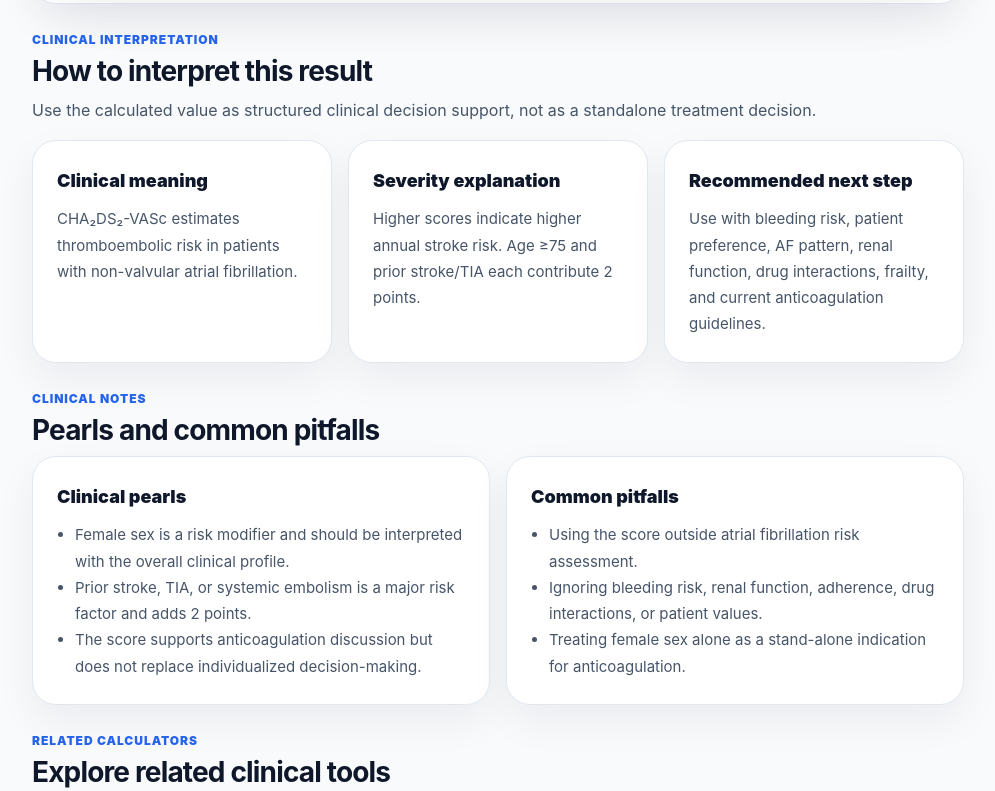
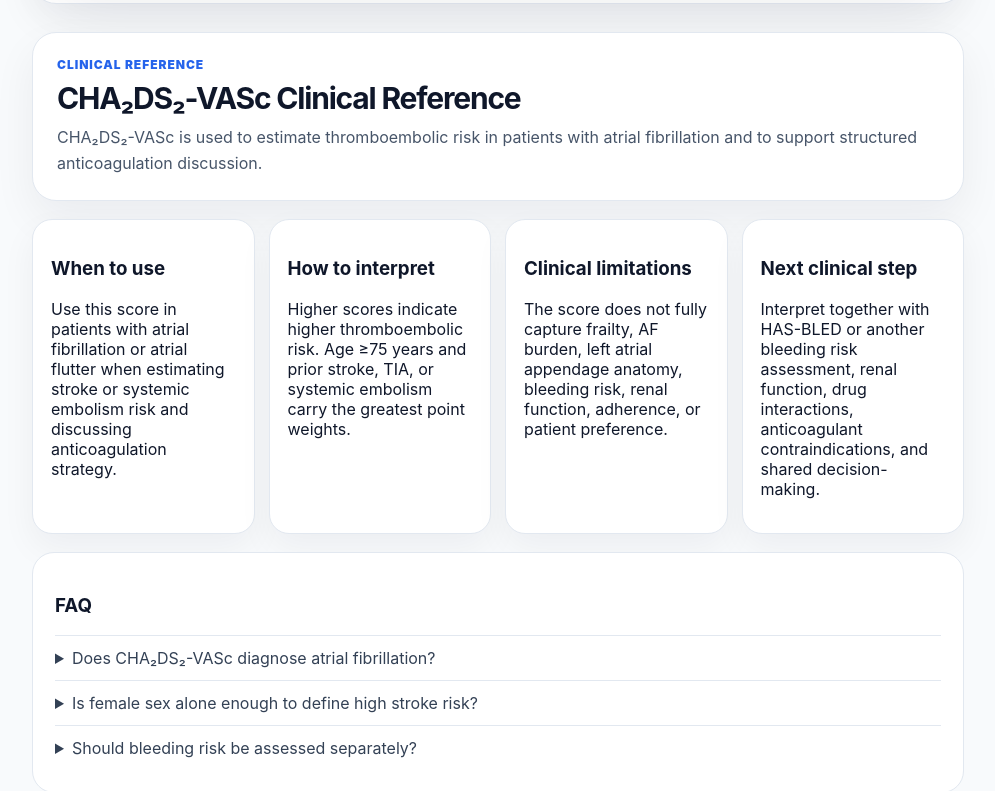
Before and after one commit to brsbyrm/meddoq, a Next.js app: page /calculators/cha2ds2-vasc in a window 1280 px wide. Shown: the part 1269-2060 px from the top of the page, without its empty margins (142-1137 px from the left). Built offline with nearby package versions, Linux system fonts and the light colour scheme.

Commit message:
Add dedicated CHA2DS2-VASc clinical reference content

```diff
--- a/app/calculators/cha2ds2-vasc/page.js
+++ b/app/calculators/cha2ds2-vasc/page.js
@@ -157,12 +157,138 @@ export default function Cha2ds2VascPage() {
         />
       </CalculatorPanel>
 
-      <CalculatorReferencePage content={content} />
+      <section style={styles.reference}>
+        <div style={styles.referenceHeader}>
+          <p style={styles.referenceKicker}>Clinical Reference</p>
+          <h2 style={styles.referenceTitle}>CHA₂DS₂-VASc Clinical Reference</h2>
+          <p style={styles.referenceIntro}>
+            CHA₂DS₂-VASc is used to estimate thromboembolic risk in patients with atrial fibrillation and to support structured anticoagulation discussion.
+          </p>
+        </div>
+
+        <div style={styles.referenceGrid}>
+          <article style={styles.referenceCard}>
+            <h3>When to use</h3>
+            <p>
+              Use this score in patients with atrial fibrillation or atrial flutter when estimating stroke or systemic embolism risk and discussing anticoagulation strategy.
+            </p>
+          </article>
+
+          <article style={styles.referenceCard}>
+            <h3>How to interpret</h3>
+            <p>
+              Higher scores indicate higher thromboembolic risk. Age ≥75 years and prior stroke, TIA, or systemic embolism carry the greatest point weights.
+            </p>
+          </article>
+
+          <article style={styles.referenceCard}>
+            <h3>Clinical limitations</h3>
+            <p>
+              The score does not fully capture frailty, AF burden, left atrial appendage anatomy, bleeding risk, renal function, adherence, or patient preference.
+            </p>
+          </article>
+
+          <article style={styles.referenceCard}>
+            <h3>Next clinical step</h3>
+            <p>
+              Interpret together with HAS-BLED or another bleeding risk assessment, renal function, drug interactions, anticoagulant contraindications, and shared decision-making.
+            </p>
+          </article>
+        </div>
+
+        <div style={styles.faqBox}>
+          <h3>FAQ</h3>
+          <details style={styles.detail}>
+            <summary>Does CHA₂DS₂-VASc diagnose atrial fibrillation?</summary>
+            <p>No. It estimates thromboembolic risk after atrial fibrillation has been identified clinically or by rhythm documentation.</p>
+          </details>
+          <details style={styles.detail}>
+            <summary>Is female sex alone enough to define high stroke risk?</summary>
+            <p>No. Female sex is best treated as a risk modifier and should be interpreted with the full clinical profile.</p>
+          </details>
+          <details style={styles.detail}>
+            <summary>Should bleeding risk be assessed separately?</summary>
+            <p>Yes. Bleeding risk should be reviewed separately because CHA₂DS₂-VASc estimates thromboembolic risk, not bleeding risk.</p>
+          </details>
+        </div>
+
+        <div style={styles.referencesBox}>
+          <h3>References</h3>
+          <ol>
+            <li>Lip GYH et al. Refining clinical risk stratification for predicting stroke and thromboembolism in atrial fibrillation. Chest. 2010.</li>
+            <li>2023 ACC/AHA/ACCP/HRS Guideline for the Diagnosis and Management of Atrial Fibrillation.</li>
+            <li>2024 ESC Guidelines for the management of atrial fibrillation.</li>
+          </ol>
+        </div>
+      </section>
     </CalculatorShell>
   );
 }
 
 const styles = {
+  reference: {
+    marginTop: 28,
+    display: "grid",
+    gap: 18,
+  },
+  referenceHeader: {
+    background: "#ffffff",
+    border: "1px solid #e2e8f0",
+    borderRadius: 24,
+    padding: 24,
+    boxShadow: "0 18px 44px rgba(15, 23, 42, 0.06)",
+  },
+  referenceKicker: {
+    margin: 0,
+    color: "#2563eb",
+    fontWeight: 900,
+    textTransform: "uppercase",
+    letterSpacing: "0.08em",
+    fontSize: 12,
+  },
+  referenceTitle: {
+    margin: "8px 0",
+    color: "#0f172a",
+    fontSize: 30,
+    letterSpacing: "-0.04em",
+  },
+  referenceIntro: {
+    margin: 0,
+    color: "#475569",
+    fontSize: 16,
+    lineHeight: 1.65,
+  },
+  referenceGrid: {
+    display: "grid",
+    gridTemplateColumns: "repeat(auto-fit, minmax(220px, 1fr))",
+    gap: 14,
+  },
+  referenceCard: {
+    background: "#ffffff",
+    border: "1px solid #e2e8f0",
+    borderRadius: 20,
+    padding: 18,
+    boxShadow: "0 14px 34px rgba(15, 23, 42, 0.05)",
+  },
+  faqBox: {
+    background: "#ffffff",
+    border: "1px solid #e2e8f0",
+    borderRadius: 22,
+    padding: 22,
+  },
+  referencesBox: {
+    background: "#ffffff",
+    border: "1px solid #e2e8f0",
+    borderRadius: 22,
+    padding: 22,
+    color: "#334155",
+    lineHeight: 1.65,
+  },
+  detail: {
+    borderTop: "1px solid #e2e8f0",
+    padding: "12px 0",
+    color: "#334155",
+  },
   grid: { display: "grid", gap: 12 },
   option: {
     display: "grid",
```
